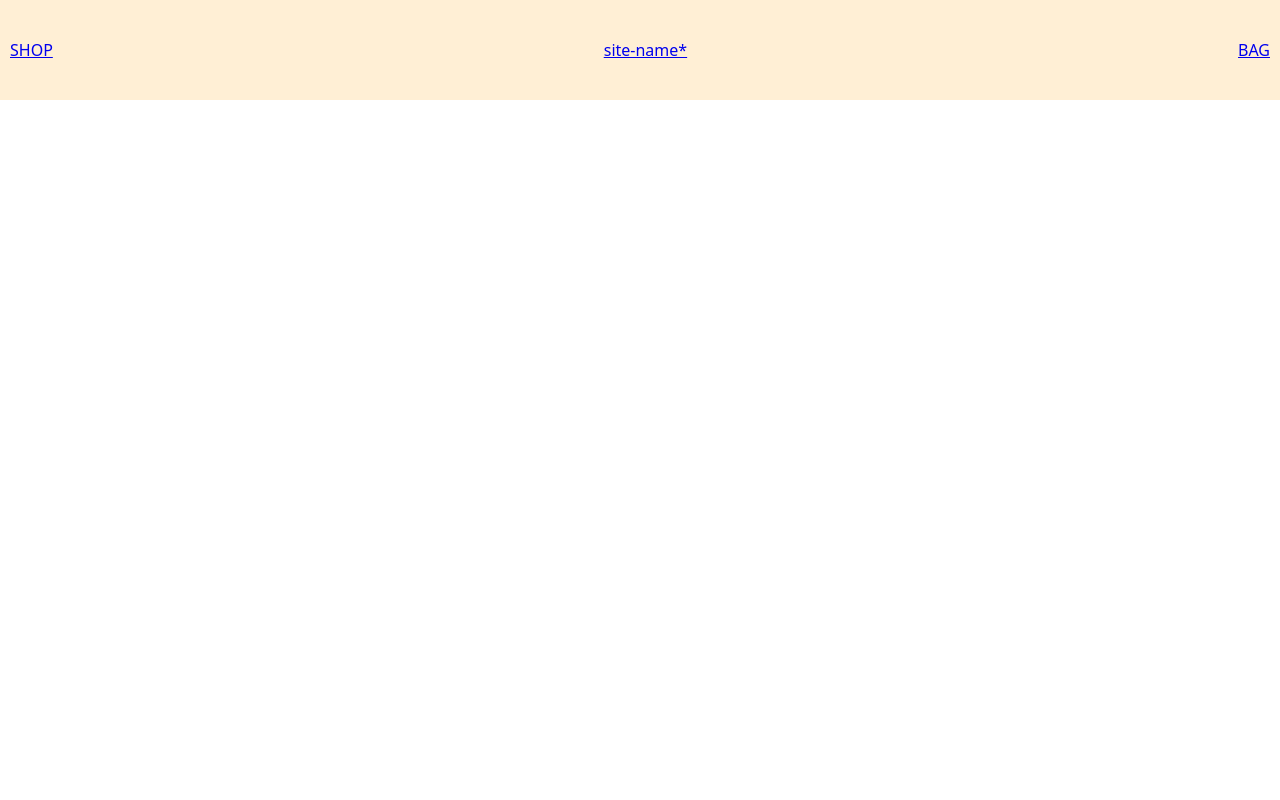
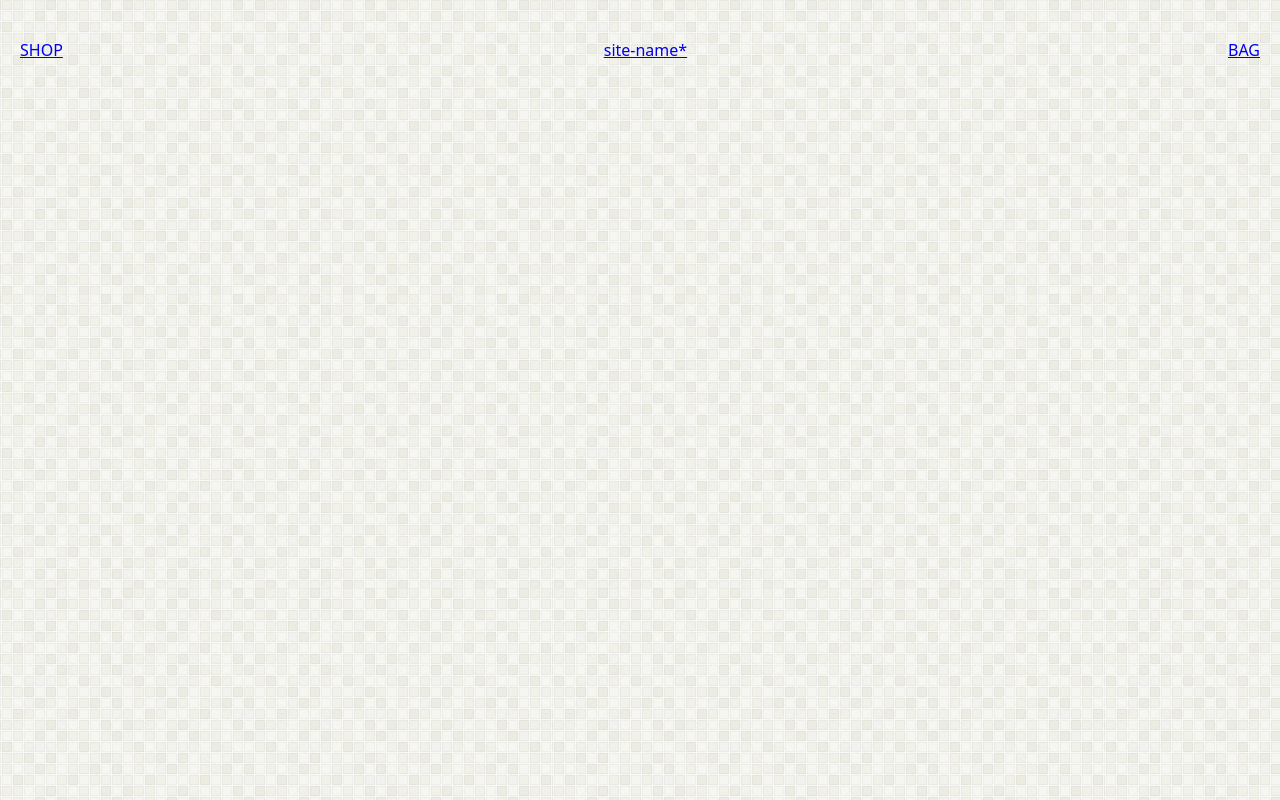
Before and after one commit to bigthalsted/react-ecommerce, a React (Create React App) app: page /shop in a window 1280 px wide. Built offline with nearby package versions, Linux system fonts and the light colour scheme.

Commit message:
Add image background to entire page, updated CSS to SCSS

```diff
--- a/src/App/App.js
+++ b/src/App/App.js
@@ -1,8 +1,9 @@
 import React from 'react';
 import { BrowserRouter as Router, Switch, Route } from 'react-router-dom';
-import './App.scss';
+
 import Navbar from '../components/NavBar/Navbar';
 import Home from '../pages/Home';
+import './App.scss';
 
 function App() {
   return (
--- a/src/App/App.scss
+++ b/src/App/App.scss
@@ -1 +1,7 @@
 @import '../../node_modules/modern-normalize/modern-normalize.css';
+
+.App {
+  background-image: url('../assets/images/bg-pattern.jpeg');
+  width: 100%;
+  height: 100vh;
+}
--- a/src/components/BackgroundSection/BackgroundSection.css
+++ /dev/null
@@ -1,17 +0,0 @@
-video {
-    object-fit: cover;
-    width: 100%;
-    height: 100%;
-    position: fixed;
-    z-index: -1;
-}
-
-.background-container {
-    height: 100vh;
-    width: 100%;
-    display: flex;
-    flex-direction: column;
-    align-items: center;
-    box-shadow: inset 0 0 0 1000px rgba(0,0,0,0.2);
-    object-fit: contain;
-}
--- a/src/components/BackgroundSection/BackgroundSection.js
+++ b/src/components/BackgroundSection/BackgroundSection.js
@@ -1,5 +1,5 @@
 import React from 'react';
-import './BackgroundSection.css';
+import './BackgroundSection.scss';
 
 function BackgroundSection() {
   return (
--- /dev/null
+++ b/src/components/BackgroundSection/BackgroundSection.scss
@@ -0,0 +1,17 @@
+.background-container {
+  height: 100vh;
+  width: 100%;
+  display: flex;
+  flex-direction: column;
+  align-items: center;
+  box-shadow: inset 0 0 0 1000px rgba(0, 0, 0, 0.2);
+  object-fit: contain;
+
+  video {
+    object-fit: cover;
+    width: 100%;
+    height: 100%;
+    position: fixed;
+    z-index: -1;
+  }
+}
--- a/src/components/NavBar/Navbar.scss
+++ b/src/components/NavBar/Navbar.scss
@@ -3,7 +3,7 @@
   justify-content: space-between;
   align-items: center;
   width: 100%;
-  background-color: papayawhip;
   height: 100px;
-  padding: 10px;
+  background-color: transparent;
+  padding: 10px 20px;
 }
```
Also changed, not shown: src/assets/images/bg-pattern.jpeg (added), 1 other file (tests, documents, lock files or other folders).
